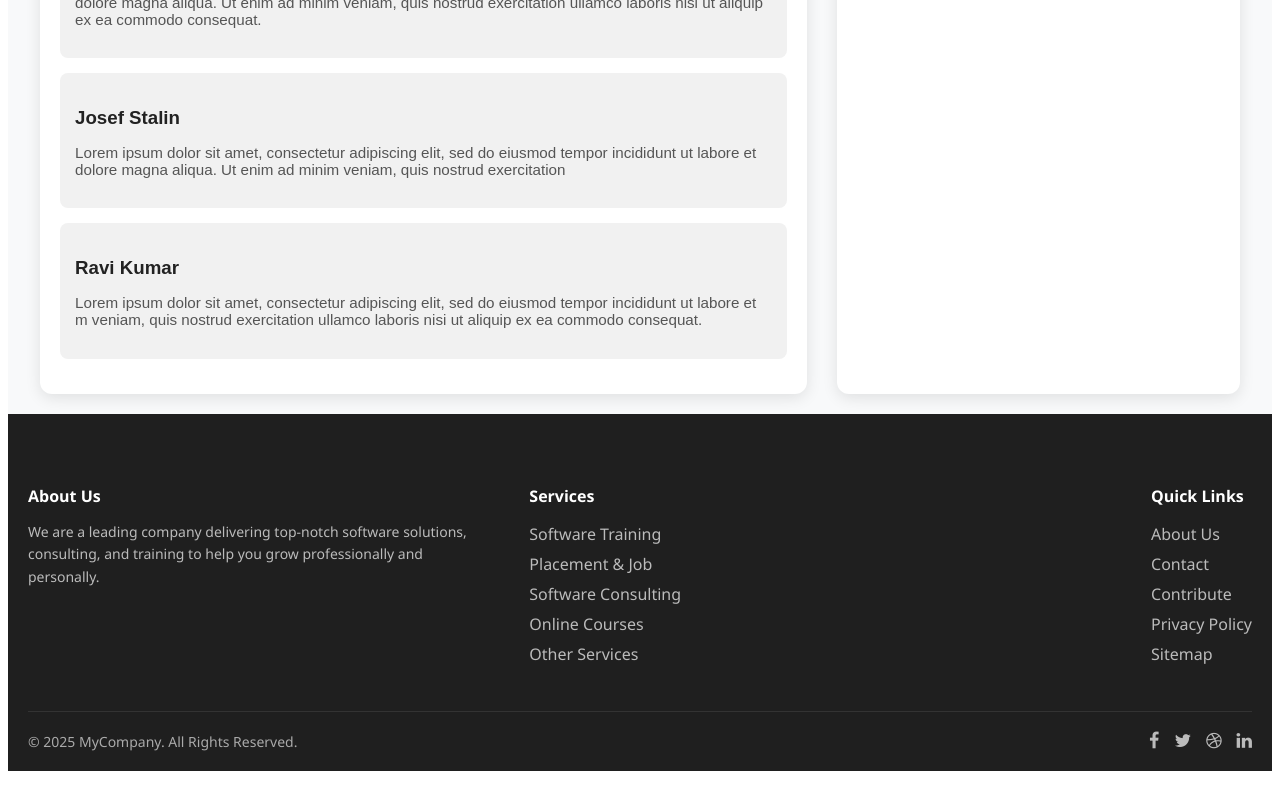
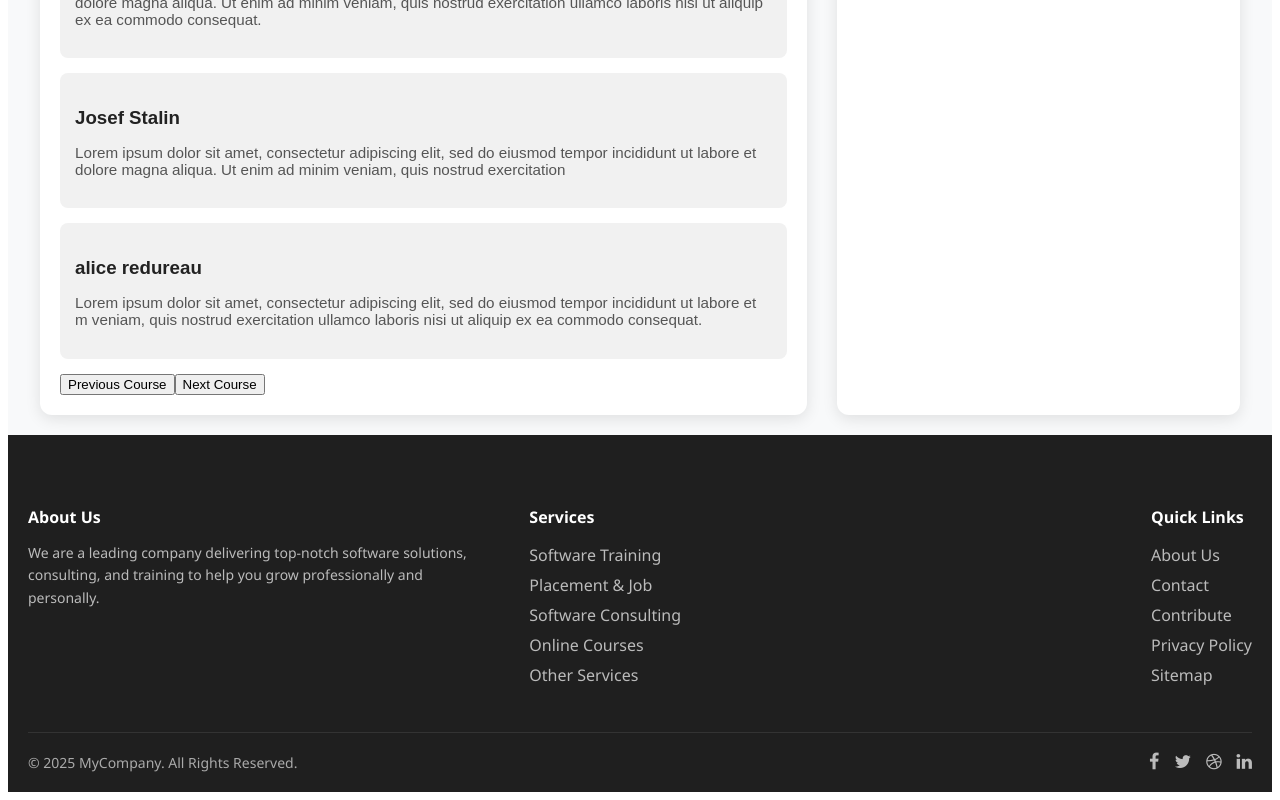
Before and after one commit to Rgaibi/angular, an Angular app in the folder ANGULAR-ROUTING/: page /Courses/Course/1 in a window 1280 px wide. Shown: the part 806-1606 px from the top of the page. Before the commit the page ends 1585 px from the top, so only its background shows below. Built offline with nearby package versions, Linux system fonts and the light colour scheme.

Commit message:
Retrieving Route Parameter Value

```diff
--- a/ANGULAR-ROUTING/src/app/courses/course/course.component.html
+++ b/ANGULAR-ROUTING/src/app/courses/course/course.component.html
@@ -38,12 +38,16 @@
                 </div>
 
                 <div class="course-fake-rewiews">
-                    <h3>Ravi Kumar</h3>
+                    <h3>alice redureau</h3>
                     <p>
                         Lorem ipsum dolor sit amet, consectetur adipiscing elit, sed do eiusmod tempor
                         incididunt ut labore et m veniam, quis nostrud exercitation ullamco laboris
                         nisi ut aliquip ex ea commodo consequat.
                     </p>
+                </div>
+                <div class="prev-next-course">
+                    <button [routerLink]="'/Courses/Course/' + (selectedCourse.id-1)">Previous Course</button>
+                    <button [routerLink]="'/Courses/Course/' + (selectedCourse.id+1)">Next Course</button>
                 </div>
             </div>
         </div>
--- a/ANGULAR-ROUTING/src/app/courses/course/course.component.ts
+++ b/ANGULAR-ROUTING/src/app/courses/course/course.component.ts
@@ -1,5 +1,6 @@
-import { Component, inject, OnInit } from '@angular/core';
+import { Component, inject, OnDestroy, OnInit } from '@angular/core';
 import { ActivatedRoute } from '@angular/router';
+import { Observable, Subscription } from 'rxjs';
 import { Course } from 'src/app/Models/course';
 import { CourseService } from 'src/app/Services/course.service';
 
@@ -8,15 +9,23 @@ import { CourseService } from 'src/app/Services/course.service';
   templateUrl: './course.component.html',
   styleUrls: ['./course.component.css']
 })
-export class CourseComponent implements OnInit {
+export class CourseComponent implements OnInit, OnDestroy {
   selectedCourse!: Course;
   courseId!: number;
   courseService: CourseService = inject(CourseService);
   activateRoute: ActivatedRoute = inject(ActivatedRoute);
-
+  paramObs!: Subscription;
   ngOnInit(): void {
     // this.courseId = this.activateRoute.snapshot.params['id'];
-    this.courseId = Number(this.activateRoute.snapshot.paramMap.get('id'));
-    this.selectedCourse = this.courseService.courses.find((course) => {return course.id === this.courseId})!;
+    // this.courseId = Number(this.activateRoute.snapshot.paramMap.get('id'));
+    this.activateRoute.paramMap.subscribe((data) => {
+      this.courseId = +data.get('id')!;
+      this.selectedCourse = this.courseService.courses.find(course =>  course.id === this.courseId)!
+    })
+
   }
+
+      ngOnDestroy() {
+      this.paramObs.unsubscribe();
+    }
 }
--- a/ANGULAR-ROUTING/src/app/courses/courses.component.html
+++ b/ANGULAR-ROUTING/src/app/courses/courses.component.html
@@ -24,7 +24,7 @@
                 </div>
                 <div class="course-action-buttons">
                     <button class="btn">BUY NOW</button>
-                    <button class="btn" [routerLink]="'/Courses/Course' + course.id">DETAILS</button>
+                    <button class="btn" [routerLink]="'/Courses/Course/' + course.id">DETAILS</button>
                 </div>
             </div>
         </div>
```
